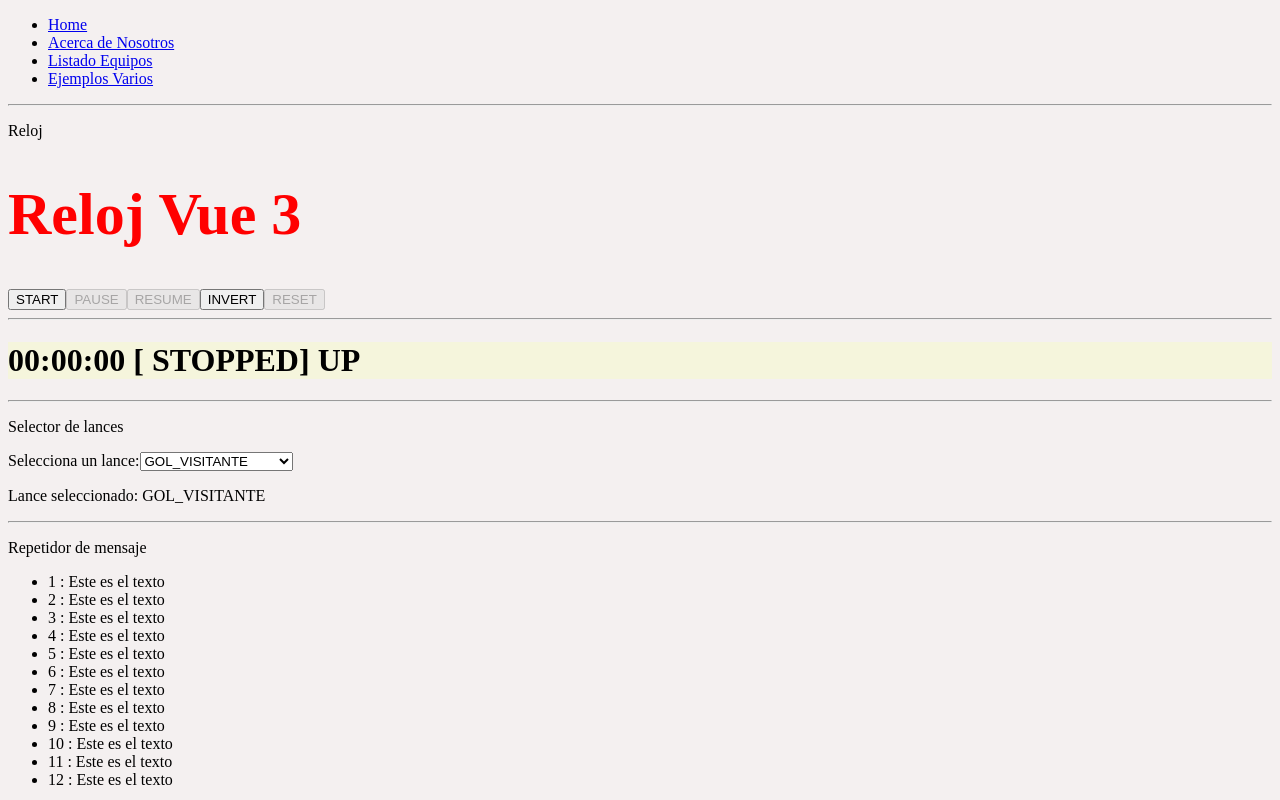
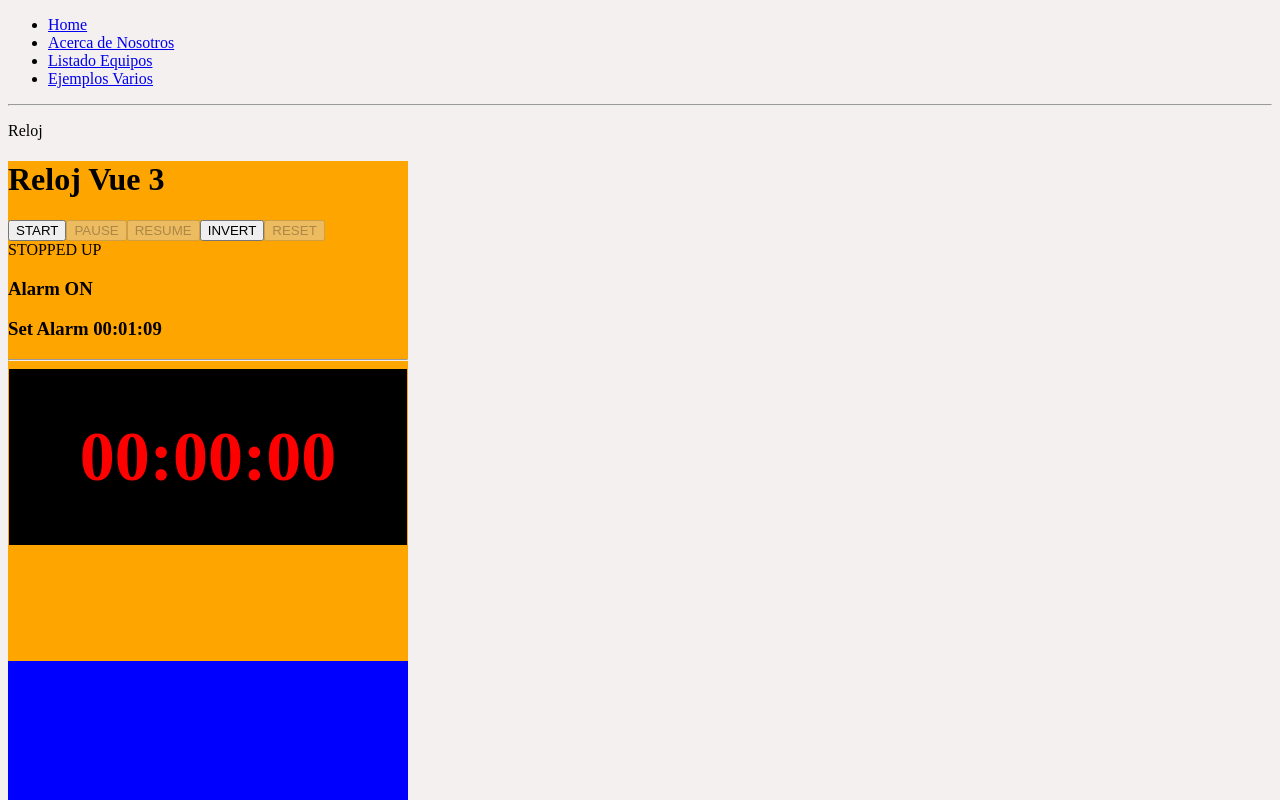
Before and after one commit to rauxasoft/2025_02_26_VUE_BASE, a Vue app: page /ejemplos-varios in a window 1280 px wide. Shown: the top 800 px of the page. Built offline with nearby package versions, Linux system fonts and the light colour scheme.

Commit message:
reloj con alarma

```diff
--- a/src/components/pruebas/Reloj.vue
+++ b/src/components/pruebas/Reloj.vue
@@ -1,6 +1,6 @@
 <template>
   <div>
-    <h1 class="titulo">Reloj Vue 3</h1>
+    <h1>Reloj Vue 3</h1>
     <div>
       <button @click="start()" :disabled="reloj.estado !== 'STOPPED'">START</button>
       <button @click="pause()" :disabled="reloj.estado !== 'RUNNING'">PAUSE</button>
@@ -8,28 +8,34 @@
       <button @click="invert()">INVERT</button>
       <button @click="reset()" :disabled="['STOPPED'].includes(reloj.estado)">RESET</button>
     </div>
+    <div>
+      <span>{{ reloj.estado }}</span><span> {{ reloj.sentido === 1 ? " UP" : " DOWN" }}</span>
+    </div>
+    <div>
+      <h3>Alarm {{ alarmON ? 'ON' : 'OFF' }}</h3>
+      <h3>Set Alarm {{ getDisplay(alarm) }}</h3>
+    </div>
     <hr>
     <div>
-      <div style="background-color: beige; color:black">
-        <h1><span>{{ reloj.horas }}</span>:<span>{{ reloj.minutos }}</span>:<span>{{ reloj.segundos }}</span>
-            <span> [ {{ reloj.estado }}]</span>
-            <span> {{ reloj.sentido === 1 ? " UP" : " DOWN" }}</span></h1>
+      <div class="display">
+        <h1 class="tituloGrande">{{ getDisplay(reloj.totalSeconds) }} </h1>
       </div>
     </div>
   </div>
 </template>
 
 <script setup lang="ts">
+  import { reactive } from "vue";
 
-  import { reactive } from "vue";
+  const props = defineProps<{
+        alarm: number,
+        alarmON: boolean
+    }>();
 
   const reloj: Reloj = reactive({
     intervalId: null,
     totalSeconds: 0,
     sentido: 1,
-    horas: "00",
-    minutos: "00",
-    segundos: "00",
     estado: "STOPPED", // "STOPPED, "RUNNING", "PAUSED"
   });
 
@@ -39,19 +45,28 @@
 
     reloj.intervalId = setInterval(() => {
 
+      if((reloj.totalSeconds === props.alarm) && props.alarmON){
+        console.log("ALARMA!!!!!!");
+        playAlarm();
+      }
+
       if(reloj.sentido === -1 && reloj.totalSeconds === 0){
         reset();
       } else {
         reloj.totalSeconds += reloj.sentido;
-        reloj.horas =    ("0" +  Math.floor(reloj.totalSeconds / 3600)).slice(-2);
-        reloj.minutos =  ("0" +  Math.floor(reloj.totalSeconds / 60 % 60)).slice(-2);
-        reloj.segundos = ("0" +  Math.floor(reloj.totalSeconds % 60)).slice(-2);
       }
 
     }, 100)
 
     reloj.estado = "RUNNING";
 
+  }
+
+  const getDisplay = (time: number) => {
+    const horas = ("0" +  Math.floor(time / 3600)).slice(-2);
+    const minutos = ("0" +  Math.floor(time / 60 % 60)).slice(-2);
+    const segundos = ("0" +  Math.floor(time % 60)).slice(-2);
+    return `${horas}:${minutos}:${segundos}`;
   }
 
   const start = () => {
@@ -79,19 +94,26 @@
     intervalId:any;
     totalSeconds:number;
     sentido: number;
-    horas: string;
-    minutos: string;
-    segundos: string;
     estado: string;
+  }
+
+  function playAlarm(){
+    const audio = new Audio('/alarma1.mp3');
+    audio.play();
   }
 
 </script>
 
 <style scoped>
-
-  .titulo{
+  .display{
+    margin:1px;
+    padding:1px;
+    background-color: black;
     color:red;
-    font-size: 60px;
   }
 
+  .tituloGrande{
+    font-size: 70px;
+    text-align: center;
+  }
 </style>
--- a/src/views/EjemplosVarios.vue
+++ b/src/views/EjemplosVarios.vue
@@ -1,6 +1,16 @@
 <template>
+
     <p>Reloj</p>
-    <Reloj/>
+    <div class="reloj">
+        <Reloj :alarm="69" :alarmON="true"/>
+    </div>
+    <div class="controlAlarma">
+
+    </div>
+
+
+
+
     <hr>
     <p>Selector de lances</p>
     <EjemploSelector/>
@@ -33,3 +43,21 @@
     const count = 12;
 
 </script>
+
+<style scoped>
+
+    .reloj{
+        background-color: orange;
+        padding:4x;
+        width: 400px;
+        height: 500px;;
+    }
+
+    .controlAlarma{
+        background-color: blue;
+        padding:4x;
+        width: 400px;
+        height: 180px;;
+    }
+
+</style>
```
Also changed, not shown: 2 other files (tests, documents, lock files or other folders).
